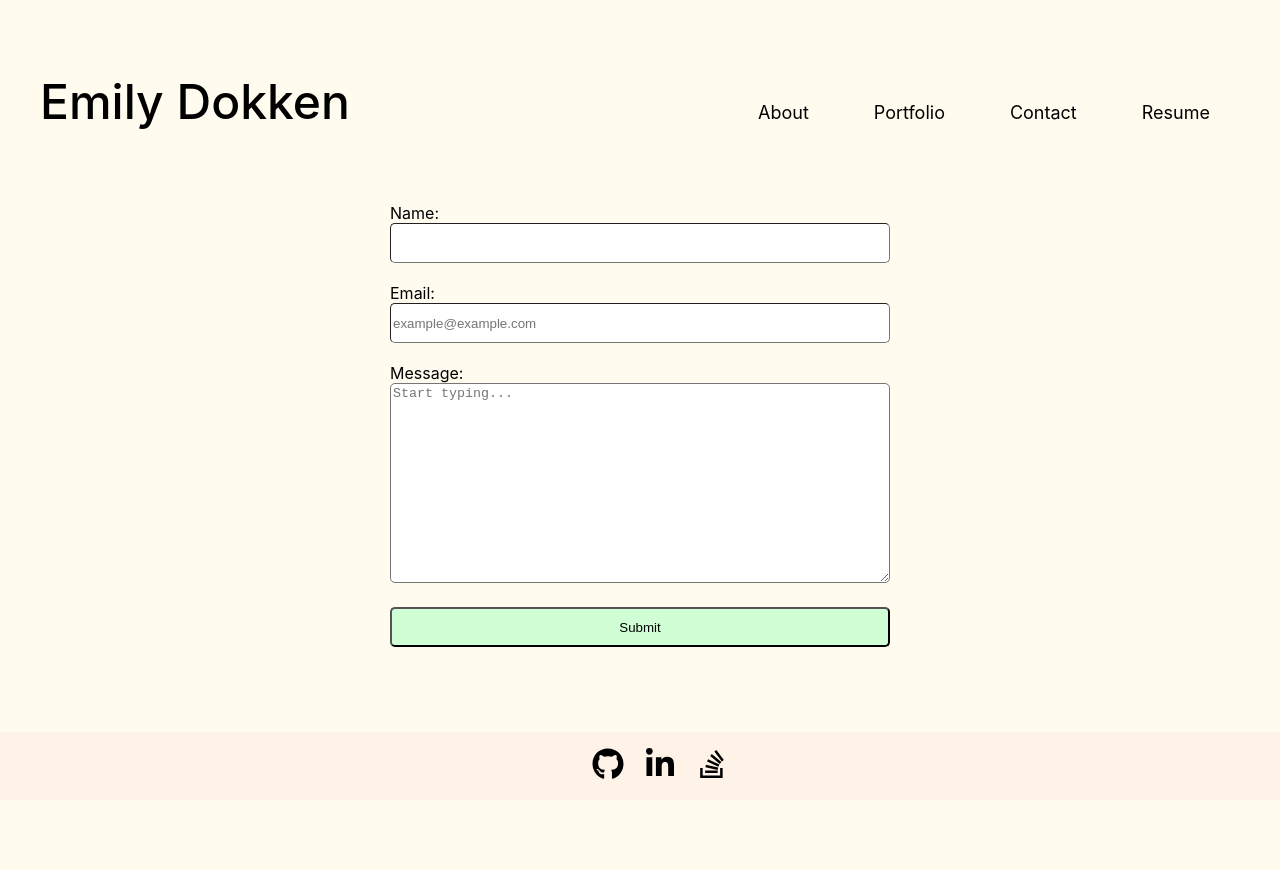
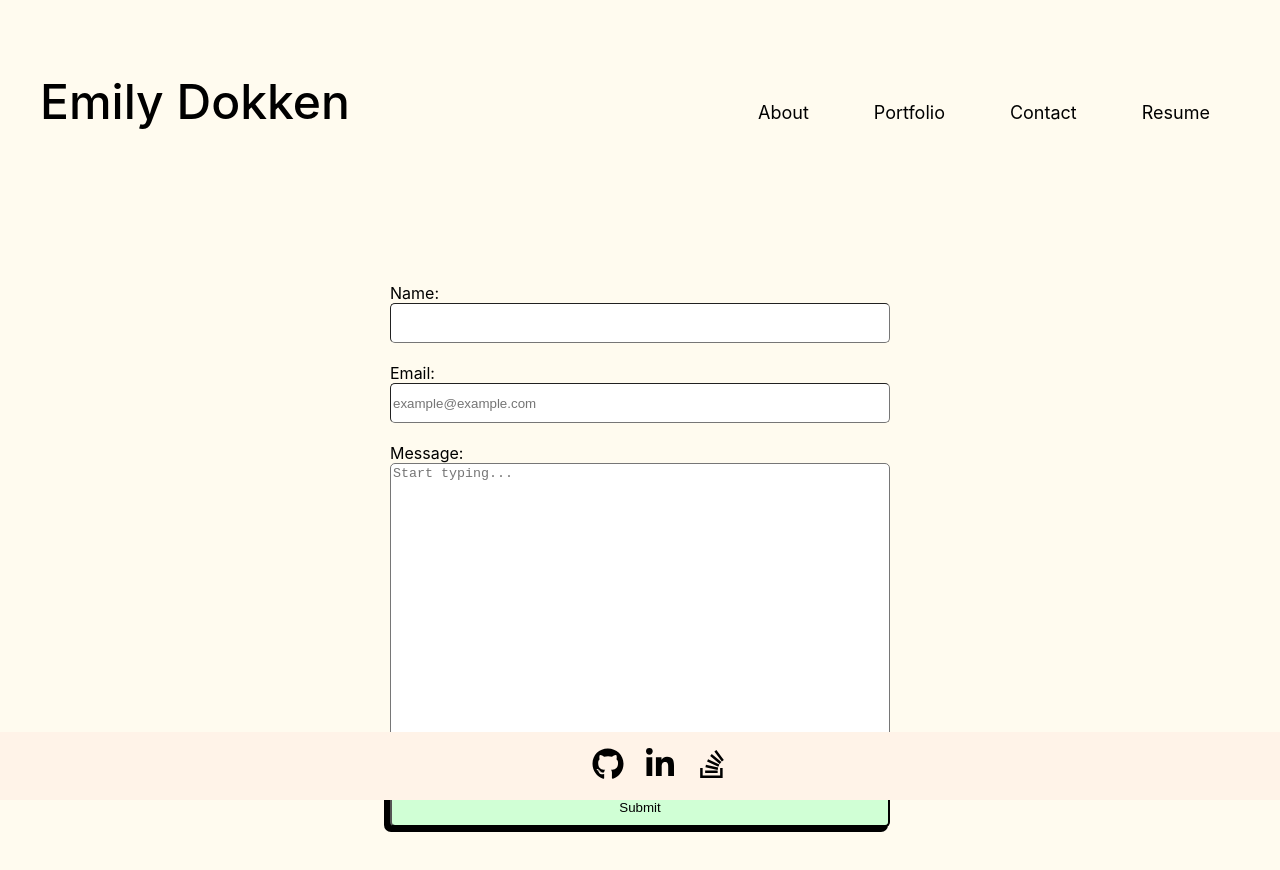
Before and after one commit to emdok/pick-me, a React (Create React App) app: page / in a window 1280 px wide. Shown: the top 870 px of the page. Before the commit the page ends 800 px from the top, so only its background shows below. Built offline with nearby package versions, Linux system fonts and the light colour scheme.

Commit message:
add button press behavior

```diff
--- a/src/App.js
+++ b/src/App.js
@@ -7,7 +7,7 @@ import './index.css';
 
 function App() {
   return (
-    <div>
+    <div className='root-child'>
       <Header></Header>
       <main>
         {/* <About></About> */}
--- a/src/components/Contact/index.js
+++ b/src/components/Contact/index.js
@@ -17,6 +17,7 @@ function Contact() {
         </div>
         <button type="submit" className="submit">Submit</button>
       </form>
+
   )
 }
 
--- a/src/index.css
+++ b/src/index.css
@@ -139,8 +139,9 @@ form {
   display: flex;
   flex-direction: column;
   max-width: 500px;
-  margin: auto;
+  margin: 100px auto;
   gap: 20px;
+  padding: 20px;
 }
 
 form input, textarea, button {
@@ -155,13 +156,27 @@ form input, button {
 }
 
 form textarea {
-  height: 200px;
+  height: 300px;
 }
 
 form button {
   background-color: #D0FFD5;
   border-width: 2px;
+  -webkit-box-shadow: -4px 3px 0px 2px rgba(0,0,0,1);
+  -moz-box-shadow: -4px 3px 0px 2px rgba(0,0,0,1);
+  box-shadow: -4px 3px 0px 2px rgba(0,0,0,1);
 }
+
+button:hover {
+  opacity: 50%;
+}
+
+button:active {
+  box-shadow: -3px 2px 0px 0px rgba(0,0,0,1);
+  transform: translate(-4px, 4px);
+}
+
+
 
 @media only screen and (max-width: 900px) {
   header {
```
Lines whose indentation alone changed are shown as unchanged.
